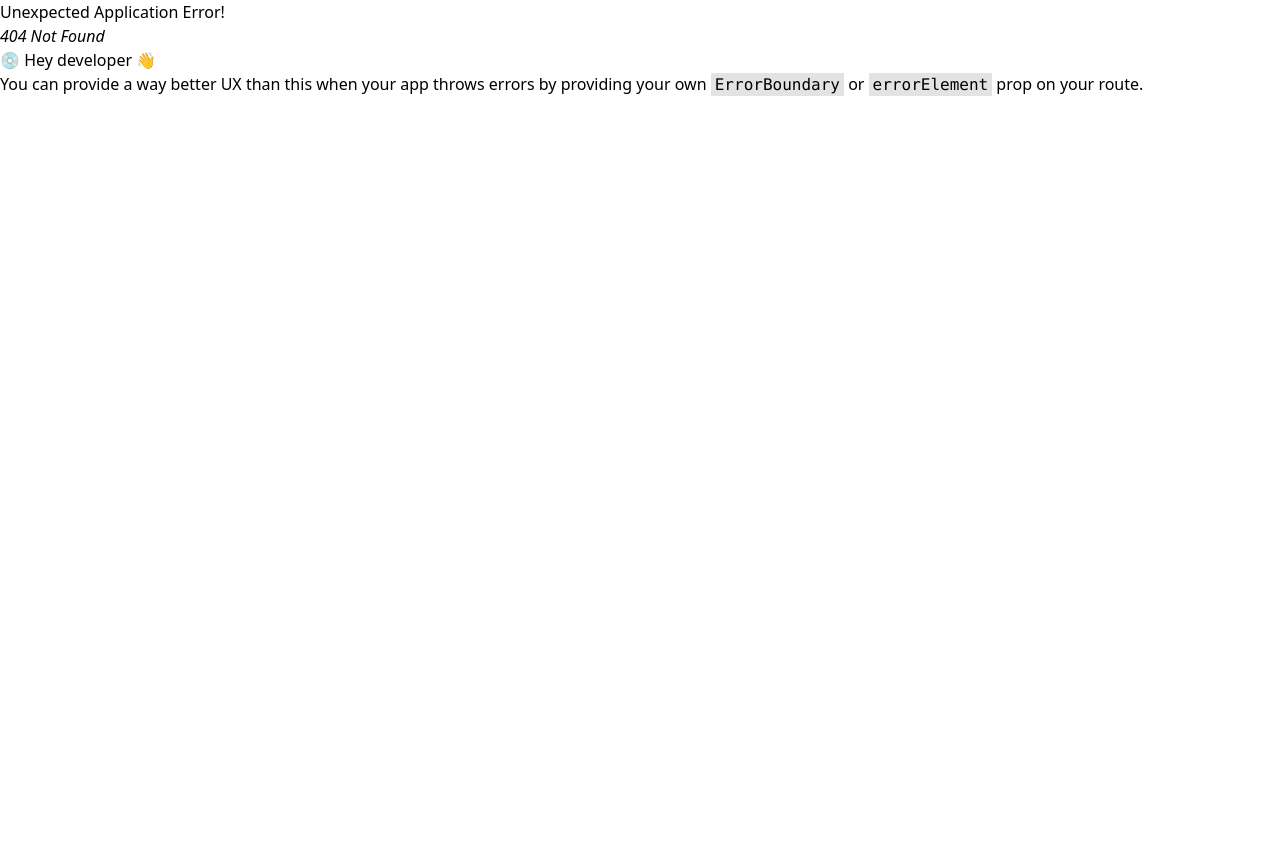
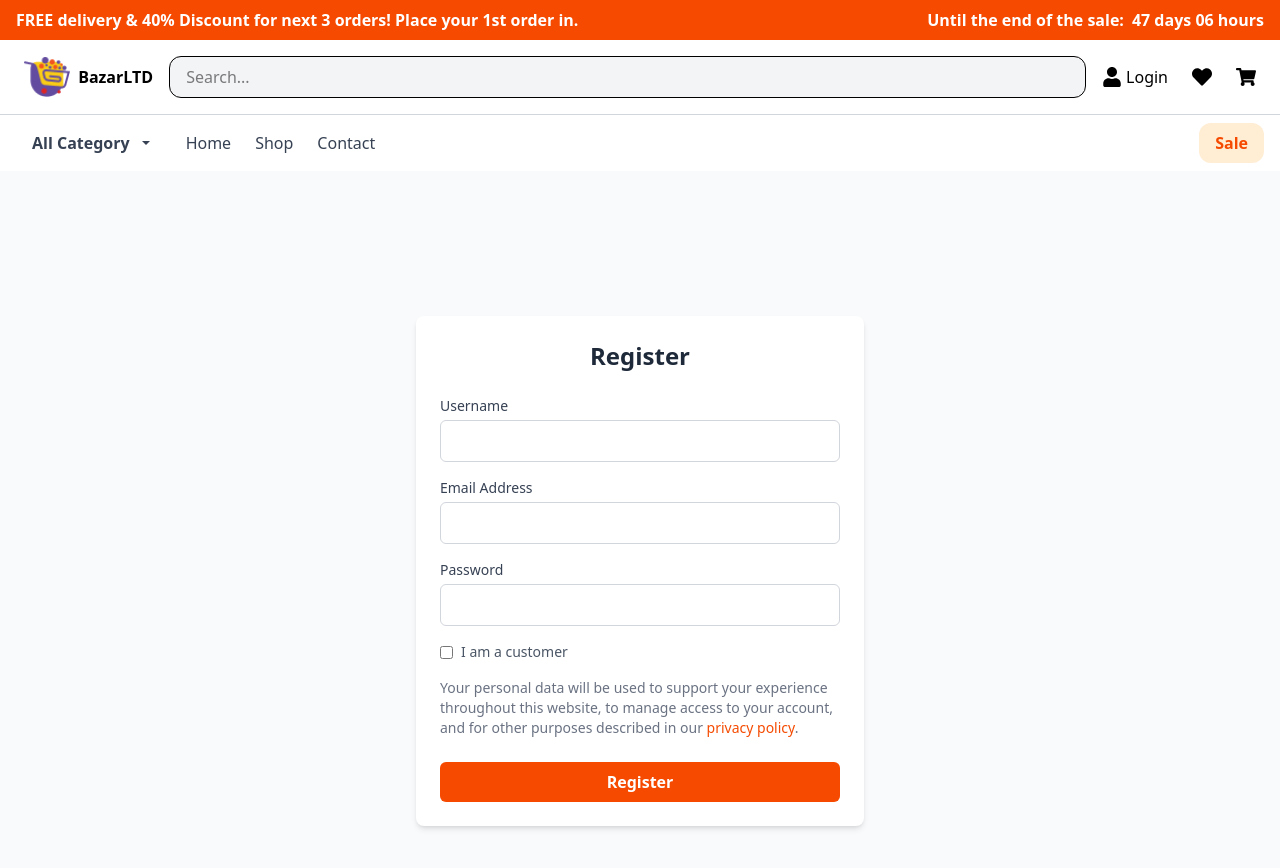
Before and after one commit to Md-Sifat-code/BazarLTD, a React (Vite) app: page /signup in a window 1280 px wide. Before the commit this address had no page. Shown: the top 868 px of the page. Before the commit the page ends 800 px from the top, so only its background shows below. Built offline with nearby package versions, Linux system fonts and the light colour scheme.

Commit message:
sigin and sign up page

```diff
--- /dev/null
+++ b/src/Components/Auth/Login.jsx
@@ -0,0 +1,70 @@
+import React from "react";
+
+function Login() {
+  return (
+    <section className="min-h-[800px] flex items-center justify-center  px-4">
+      <div className="w-full max-w-md bg-white p-6 rounded-lg shadow-md">
+        <h2 className="text-2xl font-bold mb-6 text-center text-gray-800">
+          Login
+        </h2>
+
+        <form>
+          {/* Email/Username Field */}
+          <div className="mb-4">
+            <label
+              htmlFor="email"
+              className="block text-sm font-medium text-gray-700 mb-1"
+            >
+              Username or Email Address
+            </label>
+            <input
+              type="text"
+              id="email"
+              name="email"
+              autoComplete="username"
+              className="w-full border border-gray-300 rounded-md px-3 py-2 focus:outline-none focus:ring-2 focus:ring-orange-500"
+            />
+          </div>
+
+          {/* Password Field */}
+          <div className="mb-4">
+            <label
+              htmlFor="password"
+              className="block text-sm font-medium text-gray-700 mb-1"
+            >
+              Password
+            </label>
+            <input
+              type="password"
+              id="password"
+              name="password"
+              autoComplete="current-password"
+              className="w-full border border-gray-300 rounded-md px-3 py-2 focus:outline-none focus:ring-2 focus:ring-orange-500"
+            />
+          </div>
+
+          {/* Remember Me & Forgot Password */}
+          <div className="flex items-center justify-between mb-6">
+            <label className="flex items-center text-sm text-gray-600">
+              <input type="checkbox" className="mr-2" />
+              Remember me
+            </label>
+            <a href="#" className="text-sm text-orange-600 hover:underline">
+              Forgot your password?
+            </a>
+          </div>
+
+          {/* Login Button */}
+          <button
+            type="submit"
+            className="w-full bg-orange-600 text-white py-2 px-4 font-bold rounded-md hover:bg-orange-700 transition"
+          >
+            Login
+          </button>
+        </form>
+      </div>
+    </section>
+  );
+}
+
+export default Login;
--- /dev/null
+++ b/src/Components/Auth/Signup.jsx
@@ -0,0 +1,94 @@
+import React from "react";
+
+function Signup() {
+  return (
+    <section className="min-h-[800px] flex items-center justify-center bg-gray-50 px-4">
+      <div className="w-full max-w-md bg-white p-6 rounded-lg shadow-md">
+        <h2 className="text-2xl font-bold mb-6 text-center text-gray-800">
+          Register
+        </h2>
+
+        <form>
+          {/* Username */}
+          <div className="mb-4">
+            <label
+              htmlFor="username"
+              className="block text-sm font-medium text-gray-700 mb-1"
+            >
+              Username
+            </label>
+            <input
+              type="text"
+              id="username"
+              name="username"
+              autoComplete="username"
+              className="w-full border border-gray-300 rounded-md px-3 py-2 focus:outline-none focus:ring-2 focus:ring-orange-600"
+            />
+          </div>
+
+          {/* Email Address */}
+          <div className="mb-4">
+            <label
+              htmlFor="email"
+              className="block text-sm font-medium text-gray-700 mb-1"
+            >
+              Email Address
+            </label>
+            <input
+              type="email"
+              id="email"
+              name="email"
+              autoComplete="email"
+              className="w-full border border-gray-300 rounded-md px-3 py-2 focus:outline-none focus:ring-2 focus:ring-orange-600"
+            />
+          </div>
+
+          {/* Password */}
+          <div className="mb-4">
+            <label
+              htmlFor="password"
+              className="block text-sm font-medium text-gray-700 mb-1"
+            >
+              Password
+            </label>
+            <input
+              type="password"
+              id="password"
+              name="password"
+              autoComplete="new-password"
+              className="w-full border border-gray-300 rounded-md px-3 py-2 focus:outline-none focus:ring-2 focus:ring-orange-600"
+            />
+          </div>
+
+          {/* I am a customer checkbox */}
+          <div className="mb-4">
+            <label className="flex items-center text-sm text-gray-600">
+              <input type="checkbox" className="mr-2" />I am a customer
+            </label>
+          </div>
+
+          {/* Data Policy Info */}
+          <p className="text-sm text-gray-500 mb-6">
+            Your personal data will be used to support your experience
+            throughout this website, to manage access to your account, and for
+            other purposes described in our{" "}
+            <a href="#" className="text-orange-600 hover:underline">
+              privacy policy
+            </a>
+            .
+          </p>
+
+          {/* Register Button */}
+          <button
+            type="submit"
+            className="w-full bg-orange-600 text-white font-bold py-2 px-4 rounded-md hover:bg-orange-700 transition"
+          >
+            Register
+          </button>
+        </form>
+      </div>
+    </section>
+  );
+}
+
+export default Signup;
--- a/src/Layouts/Main_Layout.jsx
+++ b/src/Layouts/Main_Layout.jsx
@@ -1,10 +1,21 @@
 import React from "react";
 import { Outlet } from "react-router-dom";
-
+import Announcement from "../Components/Fixed/Announcement";
+import Navbar from "../Components/Fixed/Navbar";
+import Extranav from "../Components/Fixed/Extranav";
 function Main_Layout() {
   return (
     <section>
       <div>
+        <div>
+          <Announcement />
+        </div>
+        <div>
+          <Navbar />
+        </div>
+        <div>
+          <Extranav />
+        </div>
         <Outlet />
       </div>
     </section>
--- a/src/Pages/Home.jsx
+++ b/src/Pages/Home.jsx
@@ -11,15 +11,6 @@ import Discount from "../Components/Fixed/Disxount";
 function Home() {
   return (
     <div>
-      <div>
-        <Announcement />
-      </div>
-      <div>
-        <Navbar />
-      </div>
-      <div>
-        <Extranav />
-      </div>
       <div>
         <Hero />
       </div>
```
Also changed, not shown: src/main.jsx (+10 -0 lines).
